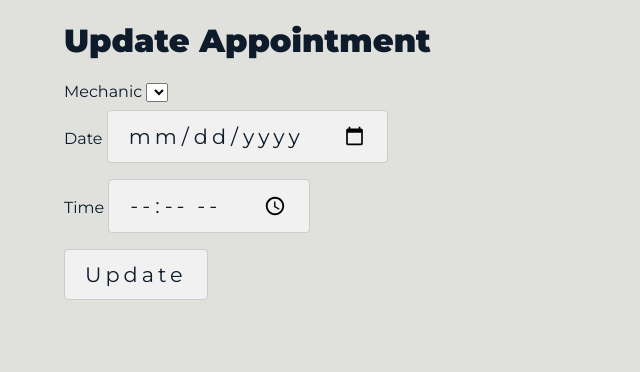
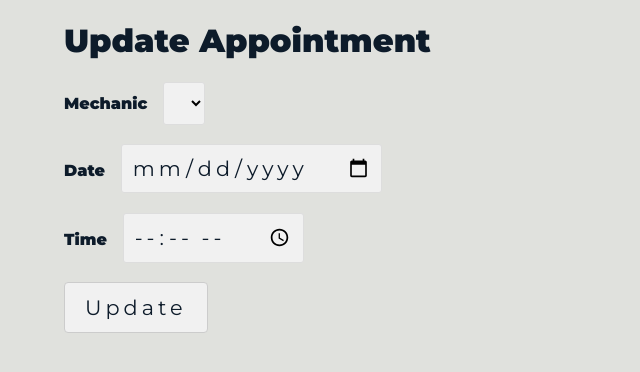
Before and after one commit to errhythm/BRACU_CSE391A3, a PHP site: page /admin/edit-appointments.php?id=1 in a window 1280 px wide. Shown: the part 130-502 px from the top of the page, without its empty margins (0-640 px from the left). Run offline with PHP 8.4, Linux system fonts and the light colour scheme; a user stored in the database is signed in; data that the repository does not hold is empty; a stand-in replaces the project's code that opens the database connection; some web fonts are replaced.

Commit message:
Changed style of booking form

```diff
--- a/css/styles.css
+++ b/css/styles.css
@@ -508,3 +508,37 @@ nav{
     .signup-form-submit{
         margin: auto;
     }
+    .form-group{
+        margin-bottom: 1%;
+    }
+    .form-group label{
+        margin-right: 1%;
+        font-size:1rem;
+        font-weight:600;
+        font-family: 'Montserrat', sans-serif;
+        text-align:left;
+        margin-bottom:0;
+        cursor:default;
+        padding-bottom:3rem;
+    }
+    .form-group input{
+        padding: 10px;
+        border: 1px solid #ddd;
+        border-radius: 3px;
+        background-color: #f1f1f1;
+        font-family: 'Montserrat', sans-serif;
+        text-align: left;
+        margin-bottom:0;
+        cursor:default;
+    }
+    .form-group select{
+        padding: 10px;
+        border: 1px solid #ddd;
+        border-radius: 3px;
+        background-color: #f1f1f1;
+        font-family: 'Montserrat', sans-serif;
+        text-align: left;
+        margin-bottom:0;
+        cursor:default;
+        font-size: 1rem;
+    }
```
